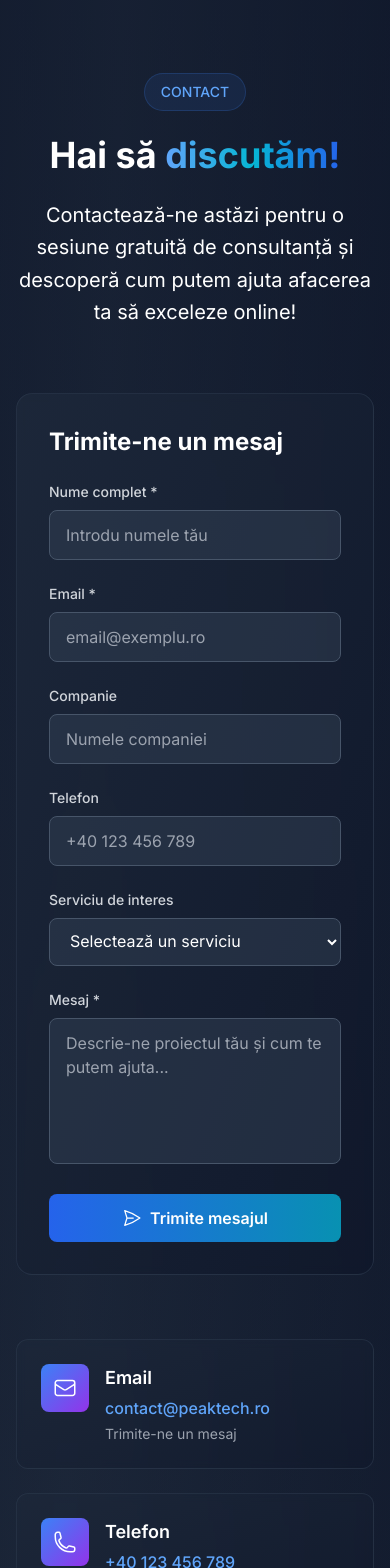
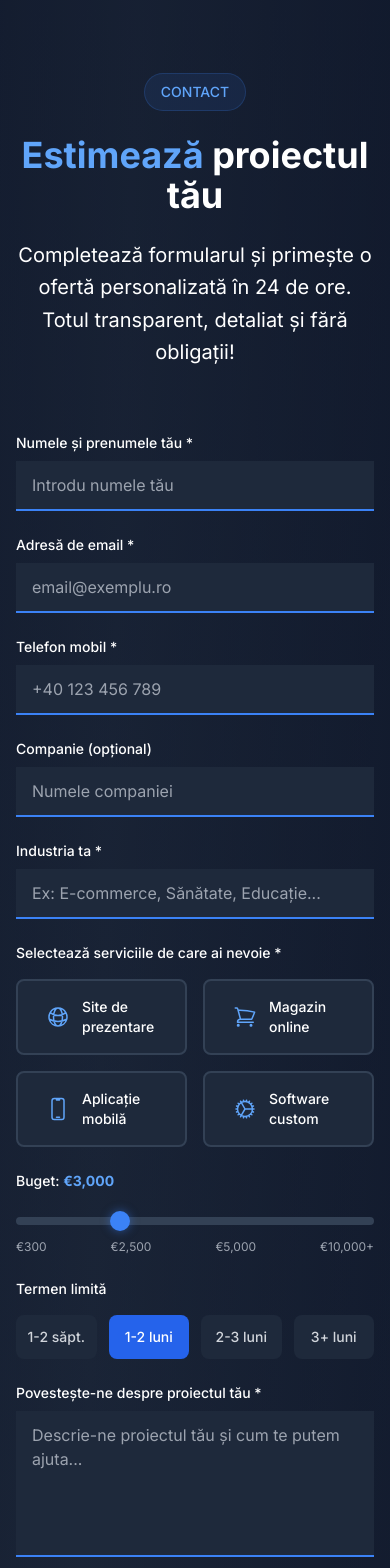
Before and after one commit to AndreiSimionescu12/PEAK_TECH_PLATFORM, a Next.js app: page / in a window 390 px wide. Shown: the part 7080-8648 px from the top of the page. Built offline with nearby package versions, Linux system fonts and the light colour scheme.

Commit message:
improvement

```diff
--- a/app/page.tsx
+++ b/app/page.tsx
@@ -8,6 +8,7 @@ import AboutSection from '@/sections/AboutSection'
 import ServicesSection from '@/sections/ServicesSection'
 import TestimonialsSection from '@/sections/TestimonialsSection'
 import ContactSection from '@/sections/ContactSection'
+import EstimateSection from '@/sections/EstimateSection'
 
 export default function HomePage() {
   return (
@@ -38,6 +39,9 @@ export default function HomePage() {
 
       {/* Footer */}
       <Footer />
+
+      {/* Estimate Section - Floating Button */}
+      <EstimateSection />
     </div>
   )
 }
--- a/sections/ContactSection.tsx
+++ b/sections/ContactSection.tsx
@@ -6,8 +6,13 @@ import {
   EnvelopeIcon,
   PhoneIcon,
   MapPinIcon,
-  PaperAirplaneIcon,
-  CheckCircleIcon
+  ClockIcon,
+  SparklesIcon,
+  CodeBracketIcon,
+  GlobeAltIcon,
+  ShoppingCartIcon,
+  DevicePhoneMobileIcon,
+  CogIcon
 } from '@heroicons/react/24/outline'
 import { siteConfig } from '@/constants/siteConfig'
 
@@ -15,35 +20,35 @@ export default function ContactSection() {
   const [formData, setFormData] = useState({
     name: '',
     email: '',
+    phone: '',
     company: '',
-    phone: '',
-    service: '',
-    message: ''
+    industry: '',
+    description: '',
+    services: [] as string[],
+    budget: 3000,
+    timeline: '1-2'
   })
-  const [isSubmitted, setIsSubmitted] = useState(false)
 
-  const handleInputChange = (e: React.ChangeEvent<HTMLInputElement | HTMLTextAreaElement | HTMLSelectElement>) => {
-    setFormData({
-      ...formData,
-      [e.target.name]: e.target.value
-    })
+  const services = [
+    { id: 'web-presentation', name: 'Site de prezentare', Icon: GlobeAltIcon },
+    { id: 'ecommerce', name: 'Magazin online', Icon: ShoppingCartIcon },
+    { id: 'mobile-app', name: 'Aplicație mobilă', Icon: DevicePhoneMobileIcon },
+    { id: 'custom-software', name: 'Software custom', Icon: CogIcon },
+  ]
+
+  const handleServiceToggle = (serviceId: string) => {
+    setFormData(prev => ({
+      ...prev,
+      services: prev.services.includes(serviceId)
+        ? prev.services.filter(s => s !== serviceId)
+        : [...prev.services, serviceId]
+    }))
   }
 
   const handleSubmit = (e: React.FormEvent) => {
     e.preventDefault()
-    // Simulate form submission
-    setIsSubmitted(true)
-    setTimeout(() => {
-      setIsSubmitted(false)
-      setFormData({
-        name: '',
-        email: '',
-        company: '',
-        phone: '',
-        service: '',
-        message: ''
-      })
-    }, 3000)
+    console.log('Form submitted:', formData)
+    alert('Mulțumim! Te vom contacta în curând pentru discuția despre proiect.')
   }
 
   const contactInfo = [
@@ -90,163 +95,207 @@ export default function ContactSection() {
           </motion.div>
 
           <h2 className="text-4xl md:text-5xl font-bold text-white mb-6">
-            Hai să{' '}
-            <span className="gradient-text">discutăm!</span>
+            <span className="text-blue-400">Estimează</span> proiectul tău
           </h2>
 
           <p className="text-xl text-white max-w-3xl mx-auto leading-relaxed">
-            Contactează-ne astăzi pentru o sesiune gratuită de consultanță și descoperă cum putem ajuta afacerea ta să exceleze online!
+            Completează formularul și primește o ofertă personalizată în 24 de ore. Totul transparent, detaliat și fără obligații!
           </p>
         </motion.div>
 
-        <div className="grid grid-cols-1 lg:grid-cols-2 gap-16">
-          {/* Contact Form */}
+        <div className="grid grid-cols-1 lg:grid-cols-2 gap-12">
+          {/* Form - Left Side */}
           <motion.div
             initial={{ opacity: 0, x: -50 }}
             whileInView={{ opacity: 1, x: 0 }}
             transition={{ duration: 0.8 }}
             viewport={{ once: true }}
-            className="relative"
           >
-            {/* Background Glow */}
-            <motion.div
-              whileHover={{ opacity: 0.1 }}
-              className="absolute inset-0 bg-gradient-to-br from-blue-500/20 to-purple-500/20 opacity-0 rounded-2xl blur-xl transition-opacity duration-300"
-            />
-
-            {/* Form Card */}
-            <div className="relative bg-gradient-to-br from-slate-800/80 to-slate-900/80 backdrop-blur-sm rounded-2xl p-8 border border-slate-700/50">
-              <h3 className="text-2xl font-bold text-white mb-6">Trimite-ne un mesaj</h3>
-
-              {isSubmitted ? (
-                <motion.div
-                  initial={{ opacity: 0, scale: 0.8 }}
-                  animate={{ opacity: 1, scale: 1 }}
-                  className="text-center py-12"
-                >
-                  <CheckCircleIcon className="w-16 h-16 text-green-400 mx-auto mb-4" />
-                  <h4 className="text-xl font-semibold text-white mb-2">Mesaj trimis cu succes!</h4>
-                  <p className="text-gray-400">Îți vom răspunde în cel mai scurt timp posibil.</p>
-                </motion.div>
-              ) : (
             <form onSubmit={handleSubmit} className="space-y-6">
-                  <div className="grid grid-cols-1 md:grid-cols-2 gap-6">
+              {/* Name */}
               <div>
-                      <label className="block text-sm font-medium text-gray-300 mb-2">
-                        Nume complet *
+                <label className="block text-white text-sm font-medium mb-2">
+                  Numele și prenumele tău *
                 </label>
                 <input
                   type="text"
-                        name="name"
+                  required
                   value={formData.name}
-                        onChange={handleInputChange}
-                        required
-                        className="w-full px-4 py-3 bg-slate-700/50 border border-slate-600 rounded-lg text-white placeholder-gray-400 focus:outline-none focus:ring-2 focus:ring-blue-500 focus:border-transparent transition-all duration-300"
+                  onChange={(e) => setFormData({ ...formData, name: e.target.value })}
+                  className="w-full bg-slate-800 border-b-2 border-blue-500 text-white px-4 py-3 focus:outline-none focus:border-blue-400 transition-colors"
                   placeholder="Introdu numele tău"
                 />
               </div>
 
+              {/* Email */}
               <div>
-                      <label className="block text-sm font-medium text-gray-300 mb-2">
-                        Email *
+                <label className="block text-white text-sm font-medium mb-2">
+                  Adresă de email *
                 </label>
                 <input
                   type="email"
-                        name="email"
+                  required
                   value={formData.email}
-                        onChange={handleInputChange}
-                        required
-                        className="w-full px-4 py-3 bg-slate-700/50 border border-slate-600 rounded-lg text-white placeholder-gray-400 focus:outline-none focus:ring-2 focus:ring-blue-500 focus:border-transparent transition-all duration-300"
+                  onChange={(e) => setFormData({ ...formData, email: e.target.value })}
+                  className="w-full bg-slate-800 border-b-2 border-blue-500 text-white px-4 py-3 focus:outline-none focus:border-blue-400 transition-colors"
                   placeholder="email@exemplu.ro"
                 />
               </div>
+
+              {/* Phone */}
+              <div>
+                <label className="block text-white text-sm font-medium mb-2">
+                  Telefon mobil *
+                </label>
+                <input
+                  type="tel"
+                  required
+                  value={formData.phone}
+                  onChange={(e) => setFormData({ ...formData, phone: e.target.value })}
+                  className="w-full bg-slate-800 border-b-2 border-blue-500 text-white px-4 py-3 focus:outline-none focus:border-blue-400 transition-colors"
+                  placeholder="+40 123 456 789"
+                />
               </div>
 
-                  <div className="grid grid-cols-1 md:grid-cols-2 gap-6">
+              {/* Company */}
               <div>
-                      <label className="block text-sm font-medium text-gray-300 mb-2">
-                        Companie
+                <label className="block text-white text-sm font-medium mb-2">
+                  Companie (opțional)
                 </label>
                 <input
                   type="text"
-                        name="company"
                   value={formData.company}
-                        onChange={handleInputChange}
-                        className="w-full px-4 py-3 bg-slate-700/50 border border-slate-600 rounded-lg text-white placeholder-gray-400 focus:outline-none focus:ring-2 focus:ring-blue-500 focus:border-transparent transition-all duration-300"
+                  onChange={(e) => setFormData({ ...formData, company: e.target.value })}
+                  className="w-full bg-slate-800 border-b-2 border-blue-500 text-white px-4 py-3 focus:outline-none focus:border-blue-400 transition-colors"
                   placeholder="Numele companiei"
                 />
               </div>
 
+              {/* Industry */}
               <div>
-                      <label className="block text-sm font-medium text-gray-300 mb-2">
-                        Telefon
+                <label className="block text-white text-sm font-medium mb-2">
+                  Industria ta *
                 </label>
                 <input
-                        type="tel"
-                        name="phone"
-                        value={formData.phone}
-                        onChange={handleInputChange}
-                        className="w-full px-4 py-3 bg-slate-700/50 border border-slate-600 rounded-lg text-white placeholder-gray-400 focus:outline-none focus:ring-2 focus:ring-blue-500 focus:border-transparent transition-all duration-300"
-                        placeholder="+40 123 456 789"
+                  type="text"
+                  required
+                  value={formData.industry}
+                  onChange={(e) => setFormData({ ...formData, industry: e.target.value })}
+                  className="w-full bg-slate-800 border-b-2 border-blue-500 text-white px-4 py-3 focus:outline-none focus:border-blue-400 transition-colors"
+                  placeholder="Ex: E-commerce, Sănătate, Educație..."
                 />
+              </div>
+
+              {/* Services Selection */}
+              <div>
+                <label className="block text-white text-sm font-medium mb-4">
+                  Selectează serviciile de care ai nevoie *
+                </label>
+                <div className="grid grid-cols-2 gap-4">
+                  {services.map((service) => (
+                    <motion.label
+                      key={service.id}
+                      whileHover={{ scale: 1.02 }}
+                      className={`flex items-center space-x-3 p-4 rounded-lg border-2 cursor-pointer transition-all ${
+                        formData.services.includes(service.id)
+                          ? 'border-blue-500 bg-blue-500/10'
+                          : 'border-slate-700 bg-slate-800 hover:border-blue-500/50'
+                      }`}
+                    >
+                      <input
+                        type="checkbox"
+                        checked={formData.services.includes(service.id)}
+                        onChange={() => handleServiceToggle(service.id)}
+                        className="hidden"
+                      />
+                      <service.Icon className="w-6 h-6 text-blue-400 flex-shrink-0" />
+                      <span className="text-white text-sm font-medium">{service.name}</span>
+                    </motion.label>
+                  ))}
                 </div>
               </div>
 
+              {/* Budget Slider */}
               <div>
-                    <label className="block text-sm font-medium text-gray-300 mb-2">
-                      Serviciu de interes
+                <label className="block text-white text-sm font-medium mb-4">
+                  Buget: <span className="text-blue-400 font-bold">€{formData.budget.toLocaleString()}</span>
                 </label>
-                    <select
-                      name="service"
-                      value={formData.service}
-                      onChange={handleInputChange}
-                      className="w-full px-4 py-3 bg-slate-700/50 border border-slate-600 rounded-lg text-white focus:outline-none focus:ring-2 focus:ring-blue-500 focus:border-transparent transition-all duration-300"
-                    >
-                      <option value="">Selectează un serviciu</option>
-                      {siteConfig.services.map((service) => (
-                        <option key={service.id} value={service.id}>
-                          {service.title}
-                        </option>
-                      ))}
-                    </select>
+                <input
+                  type="range"
+                  min="300"
+                  max="10000"
+                  step="100"
+                  value={formData.budget}
+                  onChange={(e) => setFormData({ ...formData, budget: parseInt(e.target.value) })}
+                  className="w-full h-2 bg-slate-700 rounded-lg appearance-none cursor-pointer slider-blue"
+                />
+                <div className="flex justify-between text-xs text-gray-400 mt-2">
+                  <span>€300</span>
+                  <span>€2,500</span>
+                  <span>€5,000</span>
+                  <span>€10,000+</span>
+                </div>
               </div>
 
+              {/* Timeline */}
               <div>
-                    <label className="block text-sm font-medium text-gray-300 mb-2">
-                      Mesaj *
+                <label className="block text-white text-sm font-medium mb-4">
+                  Termen limită
+                </label>
+                <div className="grid grid-cols-4 gap-3">
+                  {['1-2 săpt.', '1-2', '2-3', '3+'].map((option) => (
+                    <motion.button
+                      key={option}
+                      type="button"
+                      whileHover={{ scale: 1.05 }}
+                      whileTap={{ scale: 0.95 }}
+                      onClick={() => setFormData({ ...formData, timeline: option })}
+                      className={`py-3 px-2 rounded-lg font-medium transition-all text-sm ${
+                        formData.timeline === option
+                          ? 'bg-blue-600 text-white'
+                          : 'bg-slate-800 text-gray-300 hover:bg-slate-700'
+                      }`}
+                    >
+                      {option === '1-2 săpt.' ? option : `${option} luni`}
+                    </motion.button>
+                  ))}
+                </div>
+              </div>
+
+              {/* Description */}
+              <div>
+                <label className="block text-white text-sm font-medium mb-2">
+                  Povestește-ne despre proiectul tău *
                 </label>
                 <textarea
-                      name="message"
-                      value={formData.message}
-                      onChange={handleInputChange}
                   required
+                  value={formData.description}
+                  onChange={(e) => setFormData({ ...formData, description: e.target.value })}
                   rows={5}
-                      className="w-full px-4 py-3 bg-slate-700/50 border border-slate-600 rounded-lg text-white placeholder-gray-400 focus:outline-none focus:ring-2 focus:ring-blue-500 focus:border-transparent transition-all duration-300 resize-none"
+                  className="w-full bg-slate-800 border-b-2 border-blue-500 text-white px-4 py-3 focus:outline-none focus:border-blue-400 transition-colors resize-none"
                   placeholder="Descrie-ne proiectul tău și cum te putem ajuta..."
                 />
               </div>
 
+              {/* Submit Button */}
               <motion.button
                 type="submit"
                 whileHover={{ scale: 1.02 }}
                 whileTap={{ scale: 0.98 }}
-                    className="w-full btn-primary flex items-center justify-center space-x-2"
+                className="w-full bg-gradient-to-r from-blue-600 to-cyan-600 text-white font-bold py-4 rounded-lg hover:from-blue-700 hover:to-cyan-700 transition-all duration-300 shadow-lg"
               >
-                    <PaperAirplaneIcon className="w-5 h-5" />
-                    <span>Trimite mesajul</span>
+                Trimite cererea de estimare
               </motion.button>
             </form>
-              )}
-            </div>
           </motion.div>
 
-          {/* Contact Information */}
+          {/* Info Cards - Right Side */}
           <motion.div
             initial={{ opacity: 0, x: 50 }}
             whileInView={{ opacity: 1, x: 0 }}
             transition={{ duration: 0.8, delay: 0.2 }}
             viewport={{ once: true }}
-            className="space-y-8"
+            className="space-y-6"
           >
             {/* Contact Cards */}
             <div className="space-y-6">
@@ -258,15 +307,20 @@ export default function ContactSection() {
                   transition={{ duration: 0.6, delay: index * 0.1 }}
                   viewport={{ once: true }}
                   whileHover={{ scale: 1.02 }}
-                  className="bg-gradient-to-br from-slate-800/50 to-slate-900/50 backdrop-blur-sm rounded-xl p-6 border border-slate-700/50 hover:border-blue-500/50 transition-all duration-300"
+                  className="bg-slate-800/50 border border-slate-700 rounded-xl p-6"
                 >
                   <div className="flex items-start space-x-4">
-                    <div className="w-12 h-12 bg-gradient-to-br from-blue-500 to-purple-600 rounded-lg flex items-center justify-center flex-shrink-0">
-                      <info.icon className="w-6 h-6 text-white" />
+                    <div className="w-12 h-12 bg-blue-500/20 rounded-full flex items-center justify-center flex-shrink-0">
+                      <info.icon className="w-6 h-6 text-blue-500" />
                     </div>
                     <div>
                       <h4 className="text-lg font-semibold text-white mb-1">{info.title}</h4>
-                      <p className="text-blue-400 font-medium mb-1">{info.value}</p>
+                      <a
+                        href={info.title === 'Email' ? `mailto:${info.value}` : info.title === 'Telefon' ? `tel:${info.value}` : '#'}
+                        className="text-blue-400 hover:text-blue-300 font-medium mb-1 block transition-colors"
+                      >
+                        {info.value}
+                      </a>
                       <p className="text-gray-400 text-sm">{info.description}</p>
                     </div>
                   </div>
@@ -274,55 +328,89 @@ export default function ContactSection() {
               ))}
             </div>
 
+            {/* Info Cards */}
+            <div className="bg-slate-800/50 border border-slate-700 rounded-xl p-6">
+              <div className="flex items-start space-x-4">
+                <div className="w-12 h-12 bg-blue-500/20 rounded-full flex items-center justify-center flex-shrink-0">
+                  <ClockIcon className="w-6 h-6 text-blue-500" />
+                </div>
+                <div>
+                  <h3 className="text-xl font-bold text-white mb-2">
+                    Dă-ne doar 24 ore
+                  </h3>
+                  <p className="text-gray-300">
+                    și vom avea răspunsul pregătit. Îți vom trimite o estimare detaliată pentru proiectul tău.
+                  </p>
+                </div>
+              </div>
+            </div>
+
+            <div className="bg-slate-800/50 border border-slate-700 rounded-xl p-6">
+              <div className="flex items-start space-x-4">
+                <div className="w-12 h-12 bg-blue-500/20 rounded-full flex items-center justify-center flex-shrink-0">
+                  <SparklesIcon className="w-6 h-6 text-blue-500" />
+                </div>
+                <div>
+                  <h3 className="text-xl font-bold text-white mb-2">
+                    Vom crea o estimare
+                  </h3>
+                  <p className="text-gray-300">
+                    bazată pe ore de lucru, timeline și costuri. Totul transparent și detaliat.
+                  </p>
+                </div>
+              </div>
+            </div>
+
+            <div className="bg-slate-800/50 border border-slate-700 rounded-xl p-6">
+              <div className="flex items-start space-x-4">
+                <div className="w-12 h-12 bg-blue-500/20 rounded-full flex items-center justify-center flex-shrink-0">
+                  <CodeBracketIcon className="w-6 h-6 text-blue-500" />
+                </div>
+                <div>
+                  <h3 className="text-xl font-bold text-white mb-2">
+                    Suport tehnic inclus
+                  </h3>
+                  <p className="text-gray-300">
+                    după lansare pentru a ne asigura că totul funcționează perfect și că ești mulțumit de rezultat.
+                  </p>
+                </div>
+              </div>
+            </div>
+
             {/* CTA Card */}
-            <motion.div
-              initial={{ opacity: 0, y: 20 }}
-              whileInView={{ opacity: 1, y: 0 }}
-              transition={{ duration: 0.6, delay: 0.4 }}
-              viewport={{ once: true }}
-              className="bg-gradient-to-br from-blue-500/10 to-purple-500/10 backdrop-blur-sm rounded-xl p-8 border border-blue-500/20"
-            >
-              <h3 className="text-2xl font-bold text-white mb-4">
+            <div className="bg-gradient-to-br from-blue-500/10 to-cyan-500/10 border border-blue-500/20 rounded-xl p-6">
+              <h3 className="text-xl font-bold text-white mb-4">
                 Programează o consultanță gratuită
               </h3>
-              <p className="text-white mb-6">
+              <p className="text-gray-300 mb-4">
                 Discută cu experții noștri despre proiectul tău și primește o ofertă personalizată în 24 de ore.
               </p>
-              <motion.button
-                whileHover={{ scale: 1.05 }}
-                whileTap={{ scale: 0.95 }}
-                className="btn-primary w-full"
-              >
-                Programează acum
-              </motion.button>
-            </motion.div>
-
-            {/* Social Links */}
-            <motion.div
-              initial={{ opacity: 0, y: 20 }}
-              whileInView={{ opacity: 1, y: 0 }}
-              transition={{ duration: 0.6, delay: 0.6 }}
-              viewport={{ once: true }}
-              className="bg-gradient-to-br from-slate-800/50 to-slate-900/50 backdrop-blur-sm rounded-xl p-6 border border-slate-700/50"
-            >
-              <h4 className="text-lg font-semibold text-white mb-4">Urmărește-ne</h4>
-              <div className="flex space-x-4">
-                {Object.entries(siteConfig.social).map(([platform, url]) => (
-                  <motion.a
-                    key={platform}
-                    href={url}
-                    whileHover={{ scale: 1.1 }}
-                    whileTap={{ scale: 0.9 }}
-                    className="w-10 h-10 bg-slate-700 rounded-lg flex items-center justify-center text-gray-400 hover:text-blue-400 transition-colors duration-300"
-                  >
-                    <span className="text-sm font-medium capitalize">{platform}</span>
-                  </motion.a>
-                ))}
             </div>
-            </motion.div>
           </motion.div>
         </div>
       </div>
+
+      {/* Custom Slider Styles */}
+      <style jsx>{`
+        .slider-blue::-webkit-slider-thumb {
+          appearance: none;
+          width: 20px;
+          height: 20px;
+          border-radius: 50%;
+          background: #3b82f6;
+          cursor: pointer;
+          box-shadow: 0 0 10px rgba(59, 130, 246, 0.5);
+        }
+        .slider-blue::-moz-range-thumb {
+          width: 20px;
+          height: 20px;
+          border-radius: 50%;
+          background: #3b82f6;
+          cursor: pointer;
+          border: none;
+          box-shadow: 0 0 10px rgba(59, 130, 246, 0.5);
+        }
+      `}</style>
     </section>
   )
 }
```
Also changed, not shown: components/CustomCursor.tsx (+14 -6 lines). Lines whose indentation alone changed are shown as unchanged.
